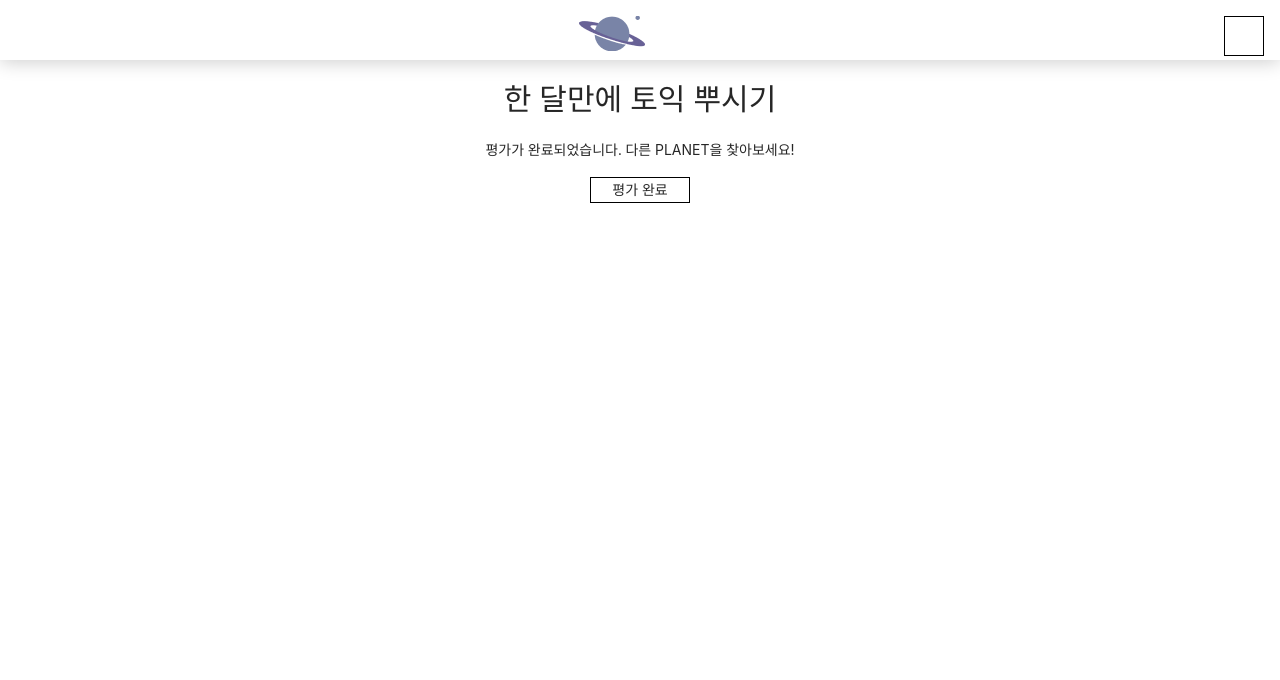
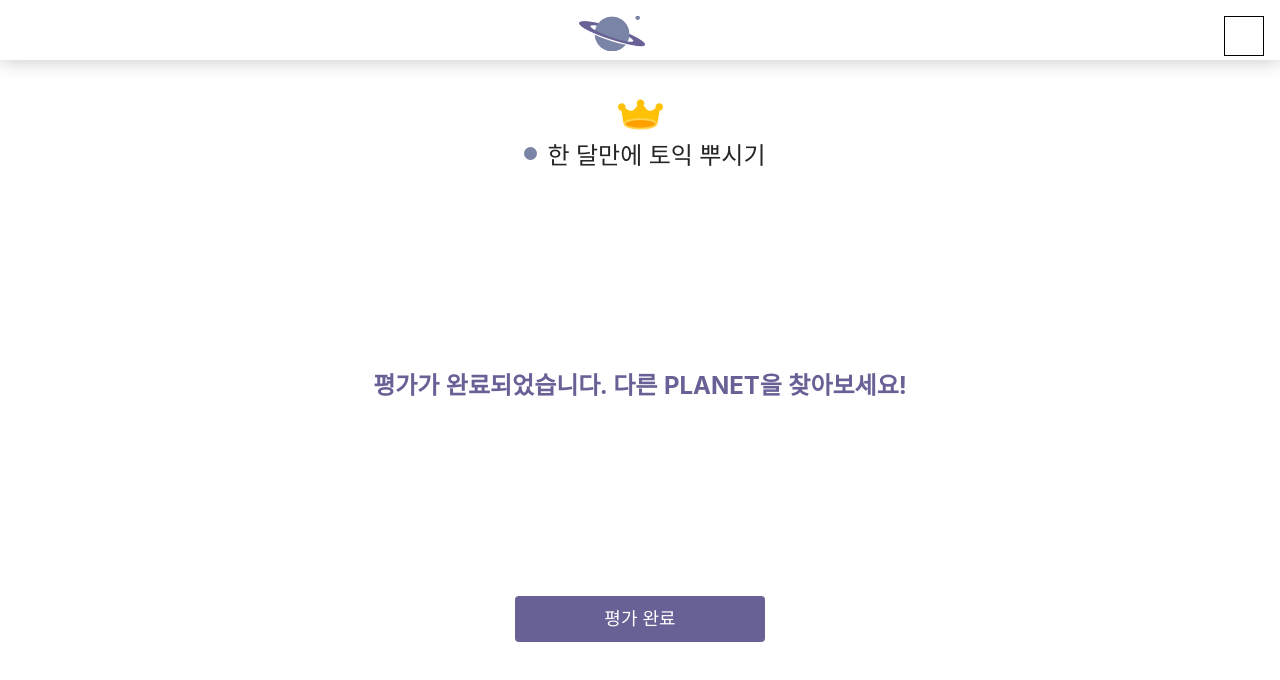
Before and after one commit to cosmic-plannet/plannet-front, a React (Create React App) app: page /complete in a window 1280 px wide. Shown: the top 680 px of the page. Built offline with nearby package versions, Linux system fonts and the light colour scheme.

Commit message:
update: Apply complete page design

```diff
--- a/src/pages/complete.js
+++ b/src/pages/complete.js
@@ -2,6 +2,7 @@ import React, { useEffect, useState } from "react";
 import styled from "styled-components";
 import { useDispatch, useSelector } from "react-redux";
 import Header from "../components/header";
+import LeaderIcon from "../assets/leader.png";
 //import { getQuestion, getToday } from "store/box";
 
 const Wrapper = styled.div`
@@ -11,19 +12,39 @@ const Wrapper = styled.div`
     flex-direction: column;
     align-items: center;
 `;
-
-const Title = styled.div`
-    font-size: 30px;
-    padding: 1rem 0;
+const LeaderImg = styled.img`
+    width: 45px;
+    /* height: 45px; */
+    padding-top: 2rem;
+`;
+const PlanetTitleBox = styled.div`
+    display: flex;
+`;
+const PlanetDot = styled.div`
+    width: 13px;
+    height: 13px;
+    background-color: #7984a7;
+    border-radius: 1000px;
+    margin: 10px 10px;
+`;
+const PlanetTitle = styled.div`
+    font-size: 24px;
+`;
+const SubTitle = styled.div`
+    font-size: 24px;
+    font-weight: bold;
+    color: #686196;
+    padding: 15% 0;
 `;
 
-const SubTitle = styled.div``;
-
 const CompleteBtn = styled.button`
-    border: 1px solid black;
-    width: 100px;
-    background-color: white;
-    margin-top: 1rem;
+    width: 250px;
+    height: 46px;
+    border-radius: 4px;
+    border: none;
+    background-color: #686196;
+    color: white;
+    font-size: 18px;
 `;
 
 const Complete = ({ history }) => {
@@ -35,7 +56,11 @@ const Complete = ({ history }) => {
         <React.Fragment>
             <Header></Header>
             <Wrapper>
-                <Title>한 달만에 토익 뿌시기</Title>
+                <LeaderImg src={LeaderIcon}></LeaderImg>
+                <PlanetTitleBox>
+                    <PlanetDot></PlanetDot>
+                    <PlanetTitle>한 달만에 토익 뿌시기</PlanetTitle>
+                </PlanetTitleBox>
                 <SubTitle>평가가 완료되었습니다. 다른 PLANET을 찾아보세요!</SubTitle>
                 <CompleteBtn onClick={() => movePage("")}>평가 완료</CompleteBtn>
             </Wrapper>
--- a/src/pages/evaluation.js
+++ b/src/pages/evaluation.js
@@ -92,13 +92,13 @@ const Evaluate = styled.button`
 `;
 const CompleteBtn = styled.button`
     margin-top: 3rem;
-    width: 125px;
-    height: 40px;
+    width: 250px;
+    height: 46px;
     border-radius: 4px;
-    font-size: 18px;
-    border: solid 5px #686196;
+    border: none;
     background-color: #686196;
     color: white;
+    font-size: 18px;
 `;
 
 const Evaluation = ({ history }) => {
```
